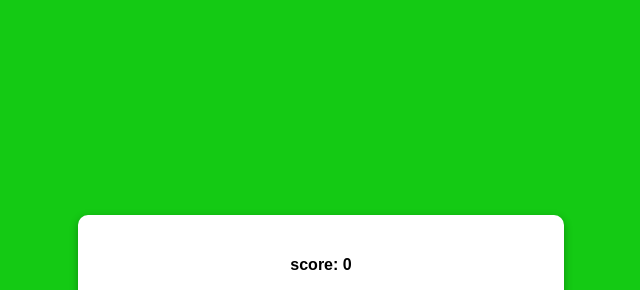
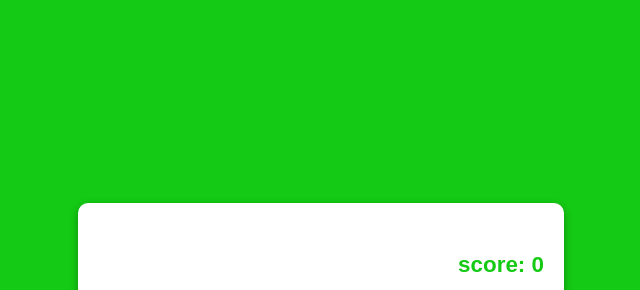
Before and after one commit to KleeneTech/multiplication-app, a plain HTML site: page index.html in a window 1280 px wide. Shown: the part 30-320 px from the top of the page, without its empty margins (319-959 px from the left). Drawn offline with Linux system fonts and the light colour scheme.

Commit message:
Added more styling

```diff
--- a/style.css
+++ b/style.css
@@ -51,3 +51,14 @@ body {
   border-radius: 5px;
   box-shadow: 0 2px 4px rgba(0, 0, 0, 0.3);
 }
+
+.btn:hover {
+  filter: brightness(0.9);
+}
+
+.score {
+  font-size: 1.4rem;
+  color: rgb(20, 202, 20);
+  text-align: right;
+  font-weight: 600;
+}
```
